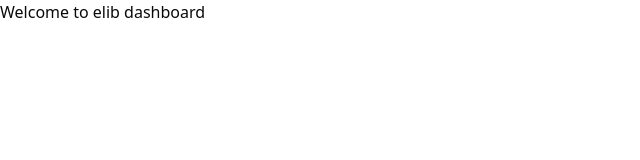
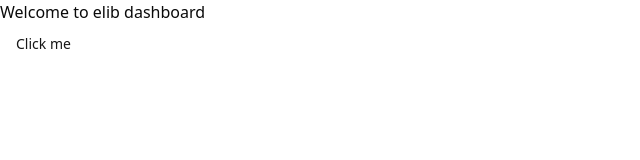
Before and after one commit to DarkSword7/elib-dashboard, a React (Vite) app: page / in a window 1280 px wide. Shown: the top 160 px of the page, without its empty margins (0-640 px from the left). Built offline with nearby package versions, Linux system fonts and the light colour scheme.

Commit message:
test shadcn ui

```diff
--- a/package.json
+++ b/package.json
@@ -10,6 +10,7 @@
     "preview": "vite preview"
   },
   "dependencies": {
+    "@radix-ui/react-slot": "^1.0.2",
     "class-variance-authority": "^0.7.0",
     "clsx": "^2.1.1",
     "lucide-react": "^0.381.0",
--- a/src/App.tsx
+++ b/src/App.tsx
@@ -1,7 +1,10 @@
+import { Button } from "@/components/ui/button";
+
 function App() {
   return (
     <>
       <h1>Welcome to elib dashboard</h1>
+      <Button variant={"link"}>Click me</Button>
     </>
   );
 }
--- /dev/null
+++ b/src/components/ui/button.tsx
@@ -0,0 +1,56 @@
+import * as React from "react"
+import { Slot } from "@radix-ui/react-slot"
+import { cva, type VariantProps } from "class-variance-authority"
+
+import { cn } from "@/lib/utils"
+
+const buttonVariants = cva(
+  "inline-flex items-center justify-center whitespace-nowrap rounded-md text-sm font-medium ring-offset-background transition-colors focus-visible:outline-none focus-visible:ring-2 focus-visible:ring-ring focus-visible:ring-offset-2 disabled:pointer-events-none disabled:opacity-50",
+  {
+    variants: {
+      variant: {
+        default: "bg-primary text-primary-foreground hover:bg-primary/90",
+        destructive:
+          "bg-destructive text-destructive-foreground hover:bg-destructive/90",
+        outline:
+          "border border-input bg-background hover:bg-accent hover:text-accent-foreground",
+        secondary:
+          "bg-secondary text-secondary-foreground hover:bg-secondary/80",
+        ghost: "hover:bg-accent hover:text-accent-foreground",
+        link: "text-primary underline-offset-4 hover:underline",
+      },
+      size: {
+        default: "h-10 px-4 py-2",
+        sm: "h-9 rounded-md px-3",
+        lg: "h-11 rounded-md px-8",
+        icon: "h-10 w-10",
+      },
+    },
+    defaultVariants: {
+      variant: "default",
+      size: "default",
+    },
+  }
+)
+
+export interface ButtonProps
+  extends React.ButtonHTMLAttributes<HTMLButtonElement>,
+    VariantProps<typeof buttonVariants> {
+  asChild?: boolean
+}
+
+const Button = React.forwardRef<HTMLButtonElement, ButtonProps>(
+  ({ className, variant, size, asChild = false, ...props }, ref) => {
+    const Comp = asChild ? Slot : "button"
+    return (
+      <Comp
+        className={cn(buttonVariants({ variant, size, className }))}
+        ref={ref}
+        {...props}
+      />
+    )
+  }
+)
+Button.displayName = "Button"
+
+export { Button, buttonVariants }
```
Also changed, not shown: 1 other file (tests, documents, lock files or other folders).
